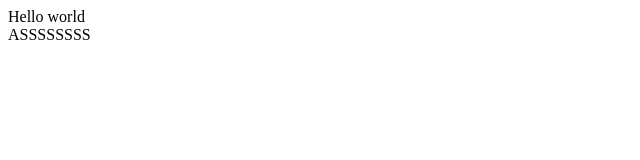
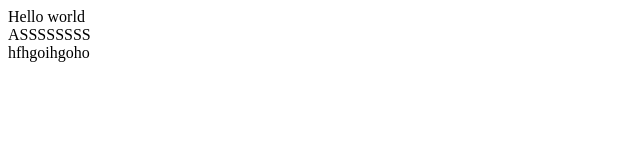
Before and after one commit to nadi104/Demo_repo-3, a plain HTML site: page index.html in a window 1280 px wide. Shown: the whole page, without its empty margins (0-640 px from the left). Drawn offline with Linux system fonts and the light colour scheme.

Commit message:
Edited2 in quick-test

```diff
--- a/index.html
+++ b/index.html
@@ -1,2 +1,3 @@
 <div>Hello world</div>
 <div>ASSSSSSSS</div>
+<div> hfhgoihgoho</div>
```
